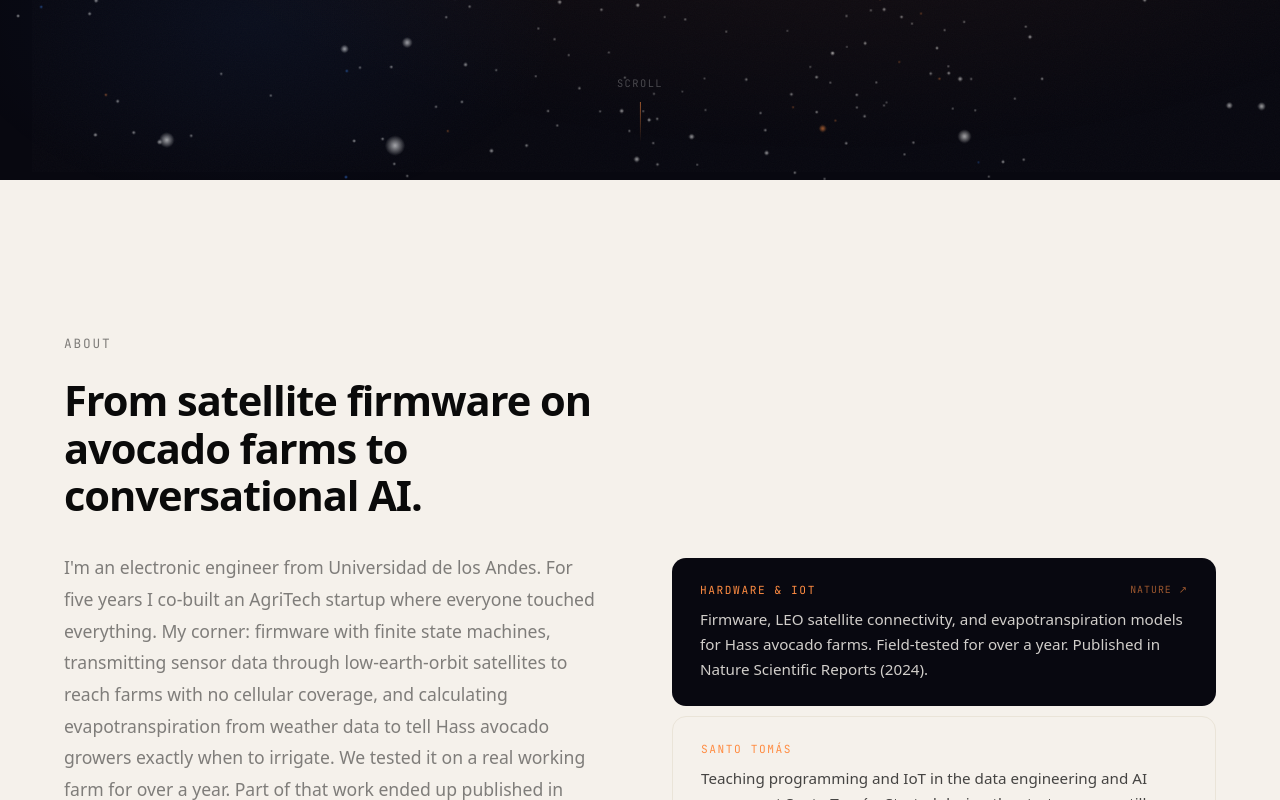
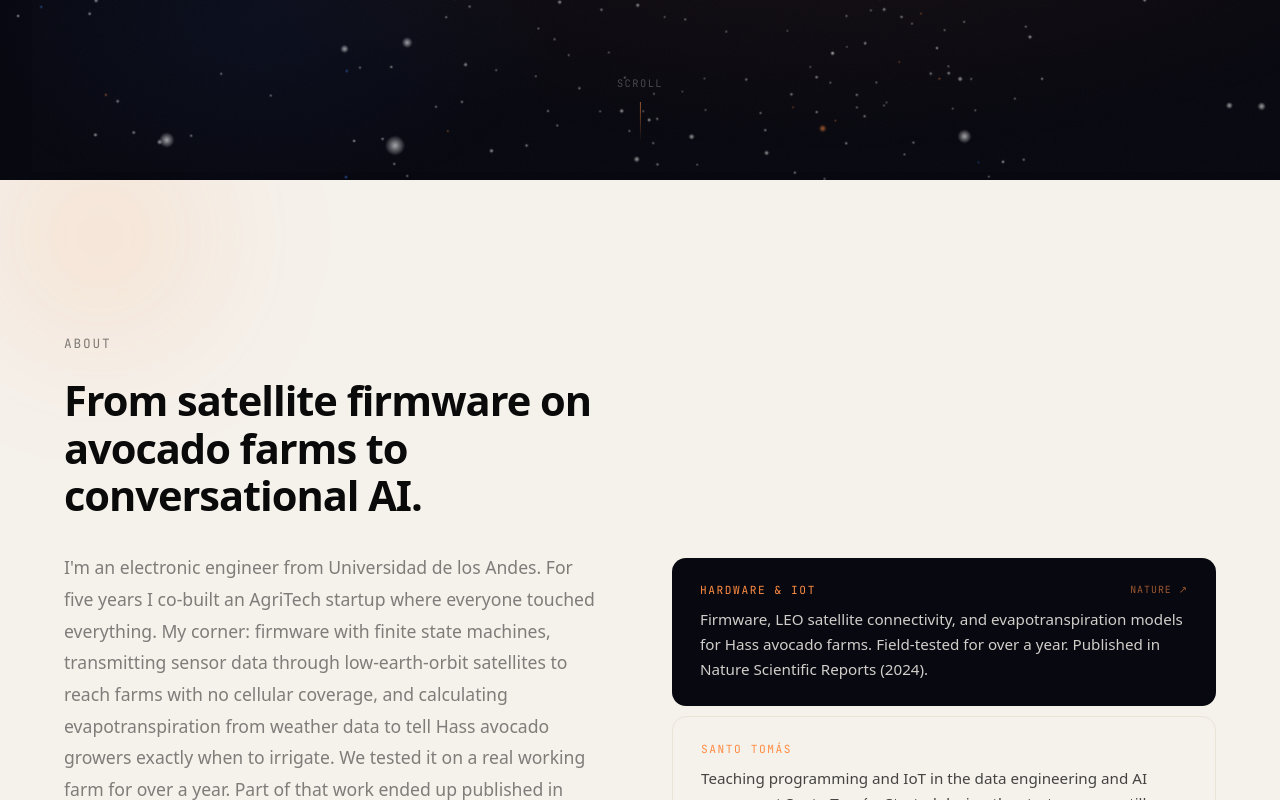
Before and after one commit to jazorro11/portafolio-julio-zorro, a Next.js app: page /en in a window 1280 px wide. Shown: the part 620-1420 px from the top of the page. Built offline with nearby package versions, Linux system fonts and the light colour scheme; a web font is replaced by a local one.

Commit message:
feat(about): add soft warm ambient orbs

```diff
--- a/src/components/sections/About/index.tsx
+++ b/src/components/sections/About/index.tsx
@@ -3,6 +3,7 @@
 import { useTranslations } from 'next-intl';
 import { useRef } from 'react';
 import { motion, useInView } from 'framer-motion';
+import { AmbientBackground } from '@/components/ui/AmbientBackground';
 
 const EASE = [0.23, 1, 0.32, 1] as [number, number, number, number];
 
@@ -60,6 +61,29 @@ export default function About() {
         alignItems: 'center',
       }}
     >
+      <AmbientBackground
+        orbs={[
+          {
+            size: 220,
+            color: 'rgba(255,140,66,0.12)',
+            blurPx: 60,
+            top: '-40px',
+            left: '-20px',
+            animateTo: { x: 10, y: -14, scale: 1.05 },
+            duration: 7,
+          },
+          {
+            size: 180,
+            color: 'rgba(160,120,80,0.10)',
+            blurPx: 55,
+            bottom: '-30px',
+            right: '-10px',
+            animateTo: { x: -8, y: 10, scale: 0.93 },
+            duration: 9,
+          },
+        ]}
+      />
+
       {/* Left: text */}
       <div style={{ maxWidth: '540px' }}>
         <RevealBlock>
```
